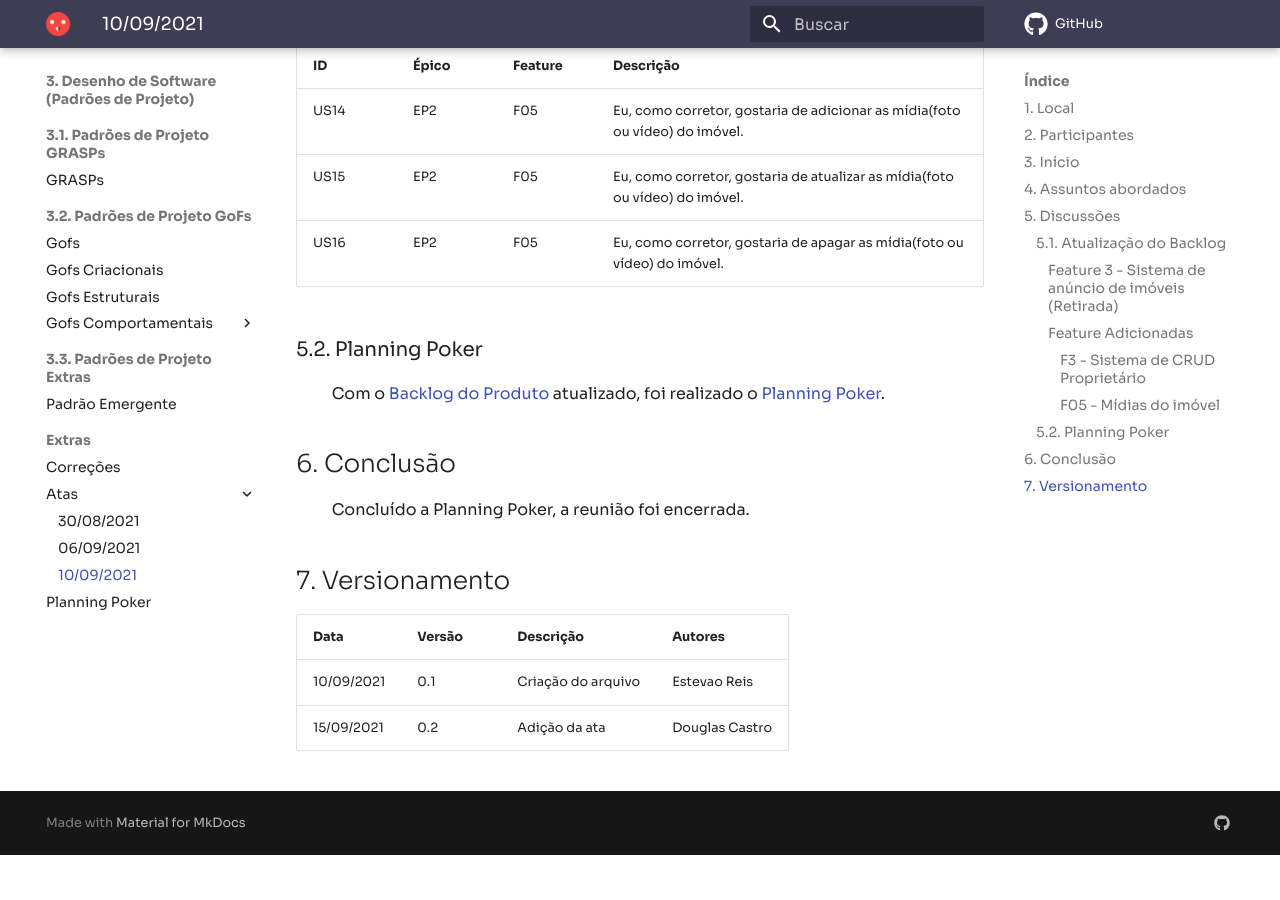
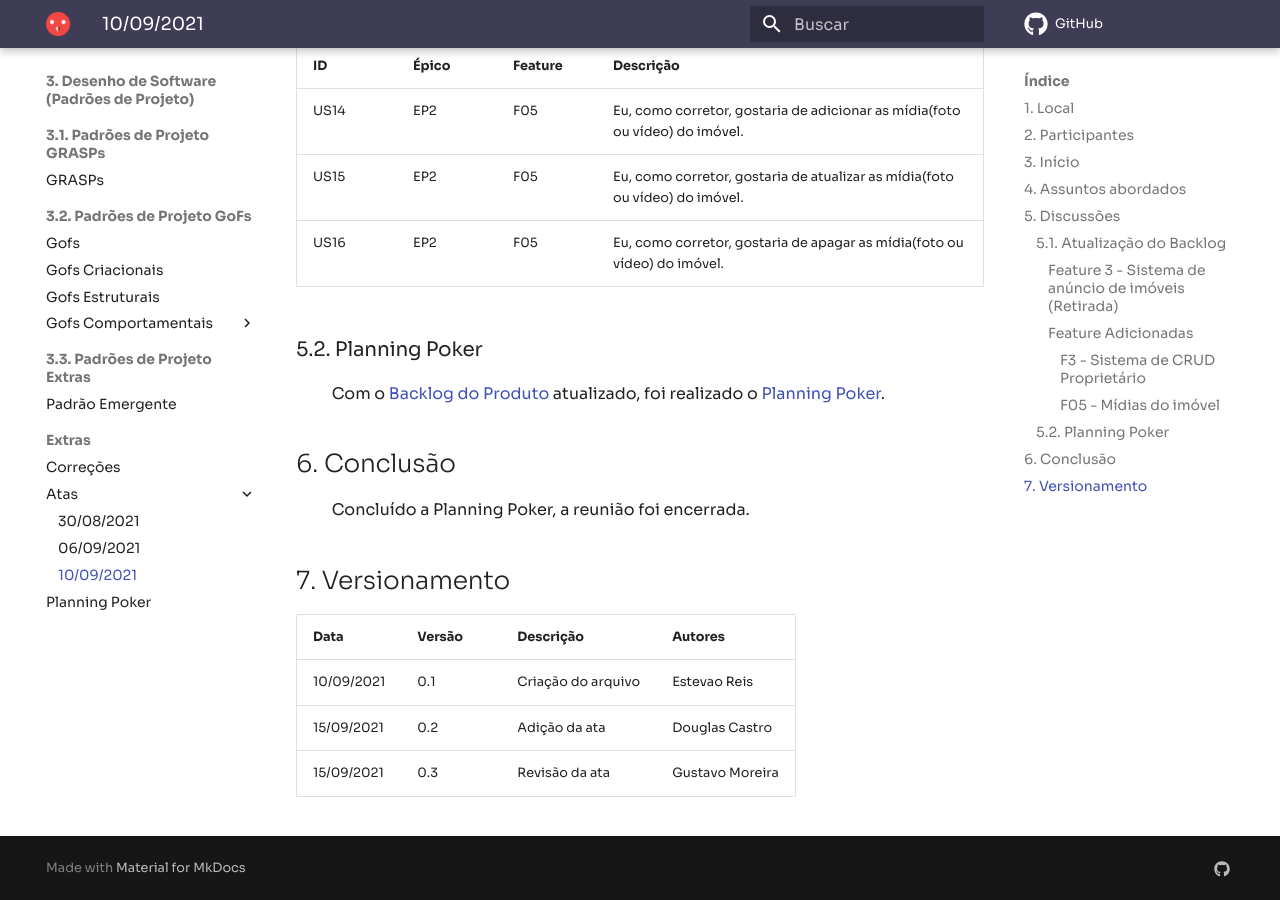
Before and after one commit to UnBArqDsw2021-1/2021.1_G04_Cardeal, an MkDocs documentation site: the page built from docs/padroesDeProjeto/atas/10-09-21.md, in a window 1280 px wide and 900 px high, scrolled down 1965 px. Built offline with MkDocs 1.6.1 and Material for MkDocs 9.7.7, drawn with Linux system fonts in a browser that asks for light colours; comment, search, counter and statistics services are not loaded; before the commit the page ends 2820 px from its top, so only the background shows below that.

Commit message:
Update docs/padroesDeProjeto/atas/10-09-21.md

```diff
--- a/docs/padroesDeProjeto/atas/10-09-21.md
+++ b/docs/padroesDeProjeto/atas/10-09-21.md
@@ -64,3 +64,4 @@
 | ---------- | ------ | ----------------- | ------------- |
 | 10/09/2021 | 0.1    | Criação do arquivo| Estevao Reis  |
 | 15/09/2021 | 0.2    | Adição da ata | Douglas Castro  |
+| 15/09/2021 | 0.3    | Revisão da ata | Gustavo Moreira  |
```
